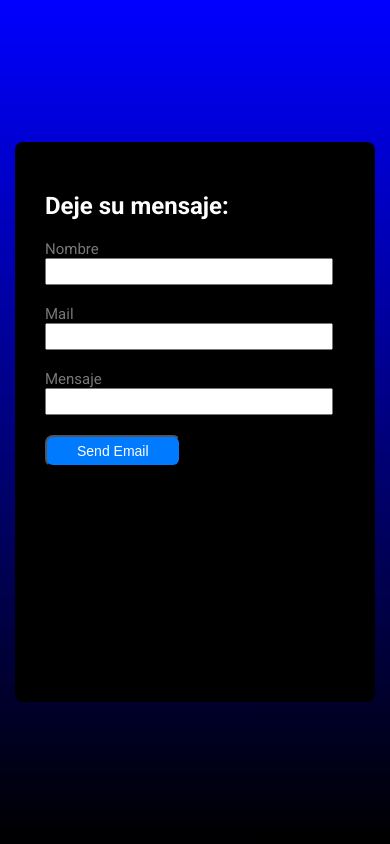
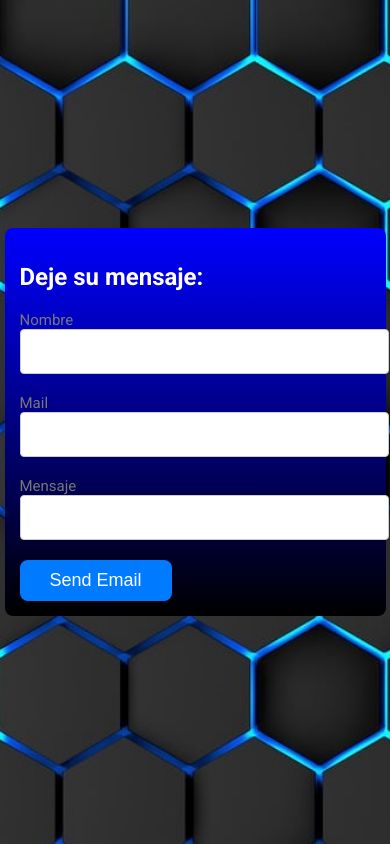
Before and after one commit to R0bs0nRamos/Grupo11, a plain HTML site: page Grupo11_index.html/mensaje.html in a window 390 px wide. Drawn offline with nearby package versions, Linux system fonts and the light colour scheme.

Commit message:
Update mensaje.css
Add responsividad CSS

```diff
--- a/Grupo11_index.html/mensaje.css
+++ b/Grupo11_index.html/mensaje.css
@@ -1,26 +1,31 @@
 @import url('https://fonts.googleapis.com/css2?family=Roboto:ital,wght@0,100;0,300;0,400;0,500;0,700;0,900;1,100;1,300;1,400;1,500;1,700;1,900&display=swap');
 
-body{
-    background: linear-gradient(to bottom, #0000ff, #000000);
+body {
+  background-image: url("https://github.com/R0bs0nRamos/Grupo11/blob/main/Grupo11_index.html/img.grupo11/ab.jpg?raw=true");
+  background-size: cover; /* Faz com que a imagem cubra toda a área do body */
+  background-repeat: no-repeat; /* Evita a repetição da imagem */
+  background-position: center center; /* Centraliza a imagem */
+
   display: flex;
   flex-direction: column;
   align-items: center;
   justify-content: center;
-    height: 100vh;
+  height: 100vh; /* Garante que o body ocupe toda a altura da janela */
   margin: 0;
   font-family: "Roboto", sans-serif;
   color: #fff;
 }
-#form{
-    background-color: black;
-    Color: White;
+
+#form {
+  background: linear-gradient(to bottom, #0000ff, #000000);
+  color: white;
   padding: 30px;
   border-radius: 8px;
   width: 300px;
-    height: 500px;
   align-items: center;
   font-family: "Roboto", sans-serif;
 }
+
 .field {
   margin-bottom: 20px;
 }
@@ -31,12 +36,15 @@ body{
   color: #777;
 }
 
-
-  .field input {
+.field input,
+.field textarea {
   display: block;
-    min-width: 280px;
+  width: 100%;
   line-height: 1.5;
   font-size: 14px;
+  padding: 8px;
+  border-radius: 4px;
+  border: 1px solid #ccc;
 }
 
 input[type="submit"] {
@@ -47,4 +55,46 @@ body{
   color: #fff;
   cursor: pointer;
   border-radius: 8px;
+  border: none;
 }
+
+input[type="submit"]:hover {
+  background-color: #0056b3; /* Color de fundo mas escura para el hover */
+  box-shadow: 0 4px 8px rgba(0, 0, 0, 0.2); /* Adiciona una sombra */
+}
+
+/* Responsividad para tablets */
+@media (max-width: 768px) {
+  #form {
+    width: 80%;
+    padding: 20px;
+  }
+
+  .field input,
+  .field textarea {
+    font-size: 16px;
+  }
+
+  input[type="submit"] {
+    font-size: 16px;
+    padding: 8px 30px;
+  }
+}
+
+/* Responsividad para telefono */
+@media (max-width: 480px) {
+  #form {
+    width: 90%;
+    padding: 15px;
+  }
+
+  .field input,
+  .field textarea {
+    font-size: 18px;
+  }
+
+  input[type="submit"] {
+    font-size: 18px;
+    padding: 10px 30px;
+  }
+}
```
Lines whose indentation alone changed are shown as unchanged.
